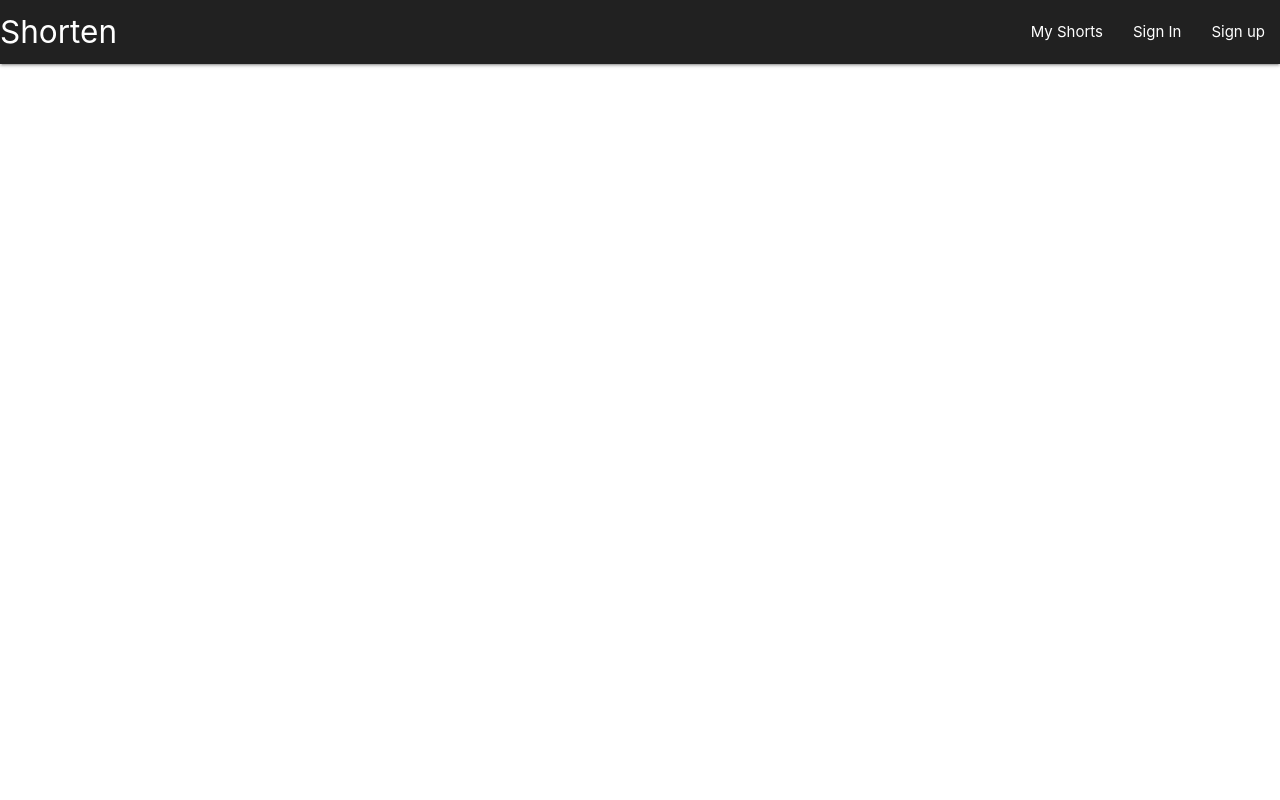
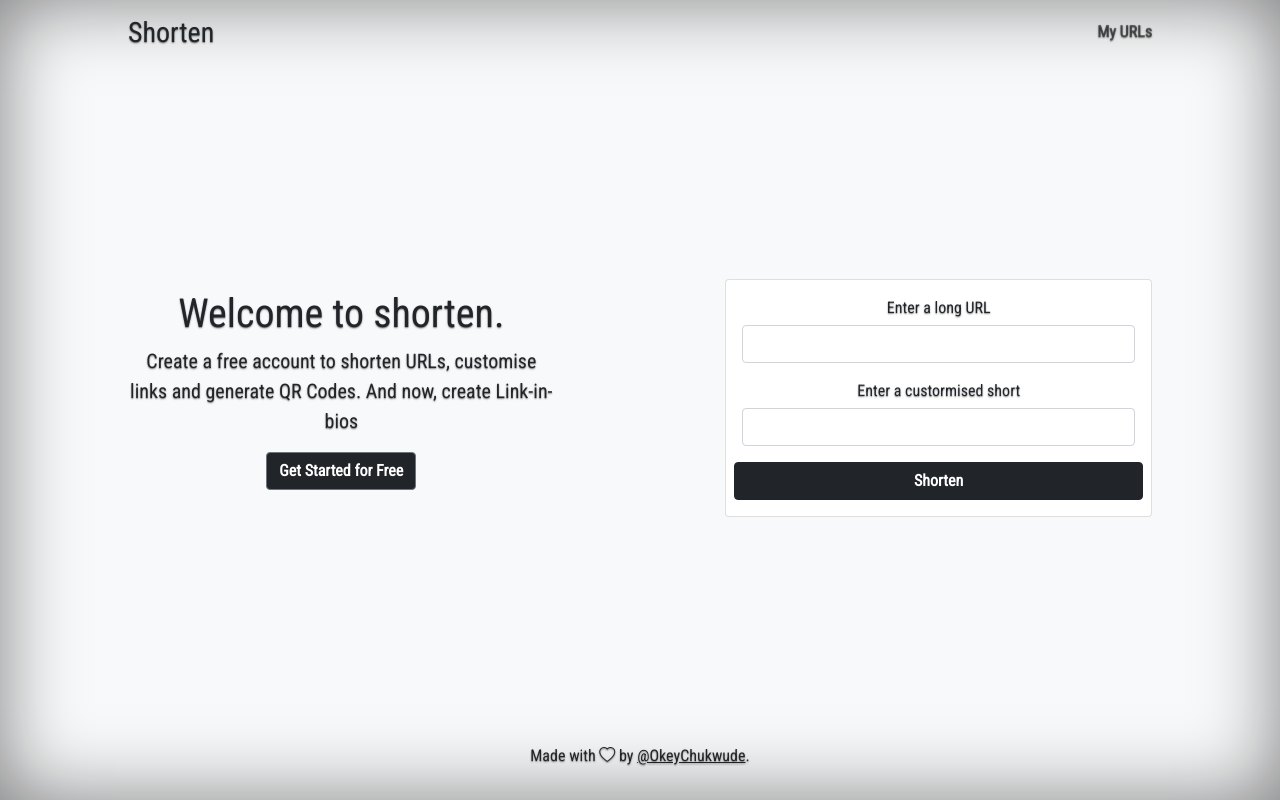
Before and after one commit to OkeyChukwude/url-shortener, a Flask app: page / in a window 1280 px wide. Run offline with Flask 2, Linux system fonts and the light colour scheme.

Commit message:
Add index page

```diff
--- /dev/null
+++ b/app/static/css/style.css
@@ -0,0 +1,111 @@
+/*
+ * Globals
+ */
+
+@import url('https://fonts.googleapis.com/css?family=Roboto+Condensed');
+
+
+/* Custom default button */
+.btn-secondary,
+.btn-secondary:hover,
+.btn-secondary:focus {
+  color: #333;
+  text-shadow: none; /* Prevent inheritance from `body` */
+}
+
+
+/*
+ * Base structure
+ */
+
+body {
+  text-shadow: 0 .05rem .1rem rgba(0, 0, 0, .5);
+  box-shadow: inset 0 0 5rem rgba(0, 0, 0, .5);
+}
+
+html,
+body {
+  height: 100%;
+  font-family: 'Roboto Condensed', sans-serif;
+}
+
+body {
+  display: flex;
+  align-items: center;
+  background-color: #f5f5f5;
+}
+.cover-container {
+  max-width: 80%;
+}
+
+
+/*
+ * Header
+ */
+
+.nav-masthead .nav-link {
+  padding: .25rem 0;
+  font-weight: 700;
+  color: rgba(0, 0, 0, .5);
+  background-color: transparent;
+  border-bottom: .25rem solid transparent;
+}
+
+.nav-masthead .nav-link:hover,
+.nav-masthead .nav-link:focus {
+  border-bottom-color: rgba(0, 0, 0, .25);
+}
+
+.nav-masthead .nav-link + .nav-link {
+  margin-left: 1rem;
+}
+
+.nav-masthead .active {
+  color: #fff;
+  border-bottom-color: #fff;
+}
+
+.form-signin {
+  width: 100%;
+  max-width: 330px;
+  padding: 15px;
+  margin: auto;
+}
+
+/*
+ * form
+ */
+
+.form-signin .checkbox {
+  font-weight: 700;
+}
+
+.form-signin .form-floating:focus-within {
+  z-index: 2;
+}
+
+.form-signin input[type="email"] {
+  margin-bottom: -1px;
+  border-bottom-right-radius: 0;
+  border-bottom-left-radius: 0;
+}
+
+.form-signin input[type="password"] {
+  margin-bottom: 10px;
+  border-top-left-radius: 0;
+  border-top-right-radius: 0;
+}
+
+/* .bd-placeholder-img {
+    font-size: 1.125rem;
+    text-anchor: middle;
+    -webkit-user-select: none;
+    -moz-user-select: none;
+    user-select: none;
+}
+
+@media (min-width: 768px) {
+    .bd-placeholder-img-lg {
+        font-size: 3.5rem;
+    }
+} */
--- a/app/templates/base.html
+++ b/app/templates/base.html
@@ -1,17 +1,25 @@
 <!DOCTYPE html>
-<html lang="en">
+<html lang="en" class="h-100">
 <head>
     <meta charset="UTF-8">
     <meta http-equiv="X-UA-Compatible" content="IE=edge">
     <meta name="viewport" content="width=device-width, initial-scale=1.0">
     <title>Shorten</title>
      <!-- Compiled and minified CSS -->
-    <link rel="stylesheet" href="https://cdnjs.cloudflare.com/ajax/libs/materialize/1.0.0/css/materialize.min.css">
+    <link href="https://cdn.jsdelivr.net/npm/bootstrap@5.1.3/dist/css/bootstrap.min.css" rel="stylesheet" integrity="sha384-1BmE4kWBq78iYhFldvKuhfTAU6auU8tT94WrHftjDbrCEXSU1oBoqyl2QvZ6jIW3" crossorigin="anonymous">
+    <link rel="stylesheet" href="https://cdn.jsdelivr.net/npm/@fortawesome/fontawesome-free@6.2.1/css/fontawesome.min.css" integrity="sha384-QYIZto+st3yW+o8+5OHfT6S482Zsvz2WfOzpFSXMF9zqeLcFV0/wlZpMtyFcZALm" crossorigin="anonymous">
+    <link rel="stylesheet" href="https://cdn.jsdelivr.net/npm/bootstrap-icons@1.10.3/font/bootstrap-icons.css">
+    <link rel="stylesheet" href="{{ url_for('static', filename='css/style.css') }}">
 </head>
-<body>
-    {% include 'includes/_header.html' %}
-    {% block content %} {% endblock %}
+<body class="d-flex h-100 text-center text-dark bg-light" data-new-gr-c-s-check-loaded="14.1095.0" data-gr-ext-installed="">
+    <div class="cover-container d-flex w-100 h-100 py-3 mx-auto mb-auto flex-column">
+        {% include 'includes/_header.html' %}
+        {% block content %} {% endblock %}
+        <footer class="text-dark-50">
+            <p>Made with <i class="bi bi-heart"></i> by <a href="https://twitter.com/OkeyChukwude" class="text-dark">@OkeyChukwude</a>.</p>
+        </footer>
+    </div>
     <!-- Compiled and minified JavaScript -->
-    <script src="https://cdnjs.cloudflare.com/ajax/libs/materialize/1.0.0/js/materialize.min.js"></script>
+    <script src="https://cdn.jsdelivr.net/npm/bootstrap@5.1.3/dist/js/bootstrap.bundle.min.js" integrity="sha384-ka7Sk0Gln4gmtz2MlQnikT1wXgYsOg+OMhuP+IlRH9sENBO0LRn5q+8nbTov4+1p" crossorigin="anonymous"></script>
 </body>
 </html>
--- a/app/templates/includes/_header.html
+++ b/app/templates/includes/_header.html
@@ -1,10 +1,10 @@
- <nav>
-    <div class="nav-wrapper grey darken-4">
-      <a href="#" class="brand-logo">Shorten</a>
-      <ul id="nav-mobile" class="right hide-on-med-and-down">
-        <li><a href="sass.html">My Shorts</a></li>
-        <li><a href="badges.html">Sign In</a></li>
-        <li><a href="collapsible.html">Sign up</a></li>
-      </ul>
+<header class="">
+    <div>
+        <h3 class="float-md-start mb-0">Shorten</h3>
     </div>
-  </nav>
+    <div>
+      <nav class="nav nav-masthead justify-content-center float-md-end">
+        <a class="nav-link" href="#">My URLs</a>
+      </nav>
+    </div>
+</header>
--- a/app/templates/index.html
+++ b/app/templates/index.html
@@ -1,5 +1,31 @@
 {% extends 'base.html' %}
 
-{% block body %}
+{% block content %}
+<div class="d-flex  flex-row m-auto justify-content-between">
+    <div class="col-5 my-auto">
+        <h1>Welcome to shorten.</h1>
+        <p class="lead">Create a free account to shorten URLs, customise links and generate QR Codes. And now, create Link-in-bios</p>
+        <p class="lead">
+            <a href="#" class="btn btn-secondary fw-bold  bg-dark text-white">Get Started for Free</a>
+        </p>
+    </div>
+    <div class="col-5 my-auto mx-6">
+        <div class="card">
+            <div class="card-body">
+                <form class="row g-3">
+                    <div class="w-100">
+                        <label for="long-url" class="form-label text-dark h6">Enter a long URL</label>
+                        <input type="text" class="form-control" id="long-url" required>
+                    </div>
+                    <div class="w-10">
+                        <label for="alias" class="form-label text-dark h6">Enter a custormised short</label>
+                        <input type="text" class="form-control" id="alias">
+                    </div>
+                    <button class="w-100 btn btn-dark fw-bold" type="submit">Shorten</button>
+                </form>
+            </div>
+        </div>
+    </div>
+</div>
 
 {% endblock %}
```
